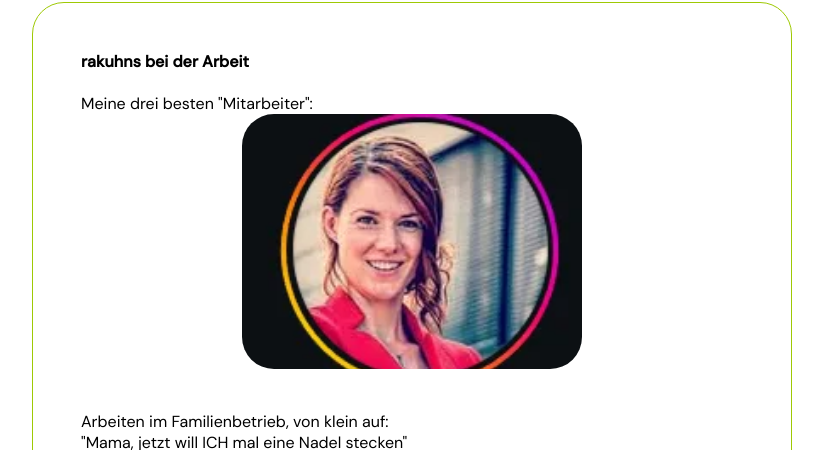
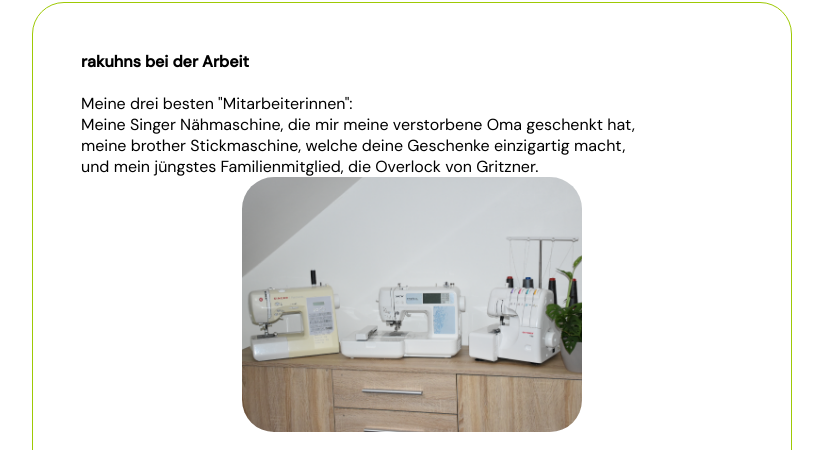
Before and after one commit to esoxxxx/rakuhn, an Eleventy site: page src/ueber-mich.njk in a window 1280 px wide. Shown: the part 1647-2097 px from the top of the page, without its empty margins (228-1051 px from the left). Built offline with nearby package versions, Linux system fonts and the light colour scheme; Eleventy itself is replaced by a stand-in of ours; files that its build step writes are made by us from their sources; grey boxes are pictures that could not be loaded.

Commit message:
Foto von 3 Nähmaschinen eingefügt und Text ergänzt

```diff
--- a/src/ueber-mich.njk
+++ b/src/ueber-mich.njk
@@ -73,10 +73,13 @@ title: Über mich
 <br>
     <div class="about-card" style="margin-bottom: 1.5rem;">
       <strong>rakuhns bei der Arbeit</strong><br><br>
-      Meine drei besten "Mitarbeiter": <br>
+      Meine drei besten "Mitarbeiterinnen": <br>
+      Meine Singer Nähmaschine, die mir meine verstorbene Oma geschenkt hat,<br>
+      meine brother Stickmaschine, welche deine Geschenke einzigartig macht,<br>
+      und mein jüngstes Familienmitglied, die Overlock von Gritzner.<br>
 
         <div class="about-photo">
-          <img  src="/assets/img/ueber-mich/ina-kuhn.webp"
+          <img  src="/assets/img/ueber-mich/rakuhn-baby-geschenk-ueber-mich-nähmaschinen-3-beste-mitarbeiterinnen.jpeg"
                 alt="Ina Kuhn – rakuhn meine drei Nähmschinen - Nähmaschine, Stickmaschine, Overlock"
                 style="width:100%; max-width:340px; aspect-ratio:4/3; object-fit:cover; border-radius:32px; display:block; margin:0 auto;">
         </div>
```
Also changed, not shown: src/assets/img/ueber-mich/rakuhn-baby-geschenk-ueber-mich-nähmaschinen-3-beste-mitarbeiterinnen.jpeg (added), src/assets/img/unused/rakuhn-baby-geschenk-ueber-mich-mein-arbeitsplatz.jpeg (added).
